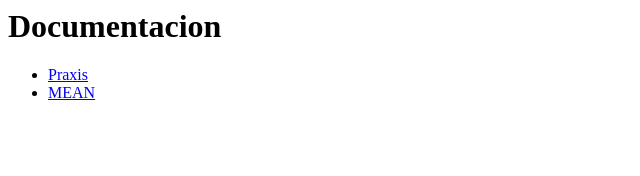
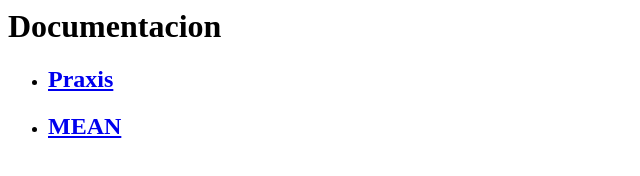
Before and after one commit to sebaperez31/sebaperez31.github.io, a plain HTML site: page index.html in a window 1280 px wide. Shown: the whole page, without its empty margins (0-640 px from the left). Drawn offline with Linux system fonts and the light colour scheme.

Commit message:
buscanod una estructura

```diff
--- a/index.html
+++ b/index.html
@@ -1,5 +1,5 @@
 <h1>Documentacion</h1>
 <ul>
-    <li><a href="./praxis.html">Praxis</a></li>
-    <li><a href="./mean.html">MEAN</a></li>
+    <li><h2><a href="./praxis">Praxis</a></h2></li>
+    <li><h2><a href="./mean.html">MEAN</a></h2></li>
 </ul>
```
Also changed, not shown: praxis/index.html (renamed from praxis.html).
